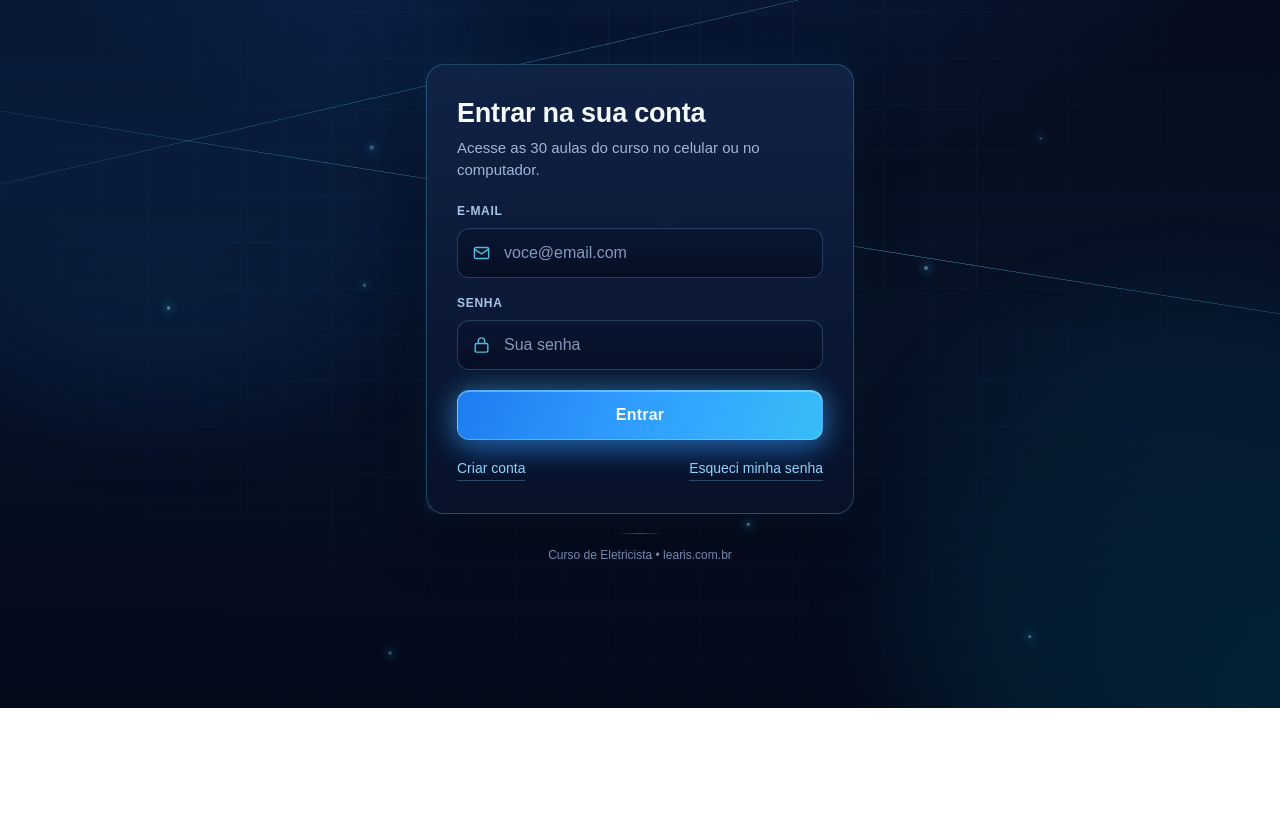
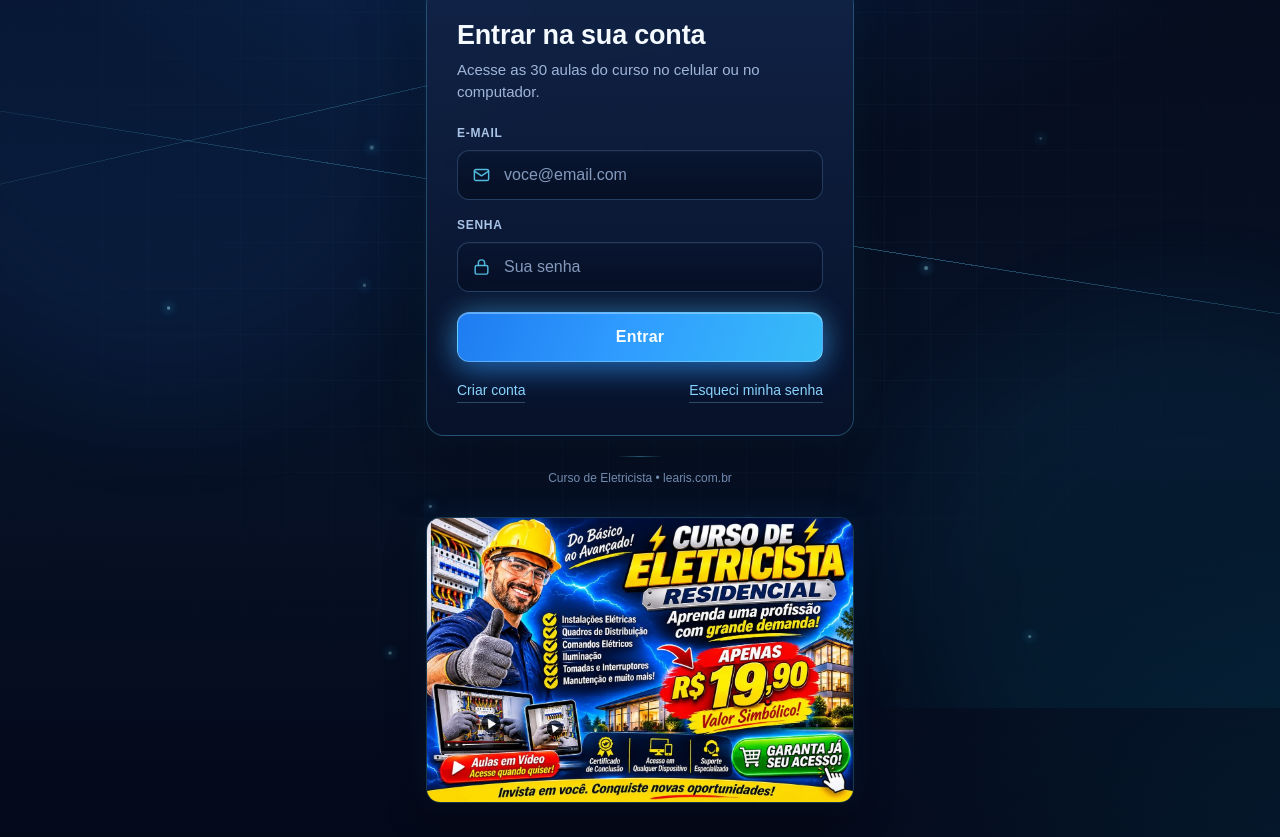
Before and after one commit to matrixlearis-ctrl/curso-eletricista, a website: page public/index.html in a window 1280 px wide. Shown: the part 92-929 px from the top of the page. Before the commit the page ends 800 px from the top, so only its background shows below. Drawn offline with Linux system fonts and the light colour scheme; no server answers.

Commit message:
Adiciona banner abaixo do rodape na pagina inicial

```diff
--- a/public/css/entrada.css
+++ b/public/css/entrada.css
@@ -394,6 +394,17 @@ a { color: var(--sky); }
   background: linear-gradient(90deg, transparent, rgba(95, 216, 255, .5), transparent);
 }
 
+/* banner abaixo do rodape */
+.banner-login {
+  display: block;
+  width: 100%;
+  height: auto;
+  margin: 18px 0 4px;
+  border-radius: 14px;
+  border: 1px solid rgba(95, 216, 255, .22);
+  box-shadow: 0 14px 38px rgba(0, 0, 0, .45), 0 0 26px rgba(47, 155, 255, .12);
+}
+
 /* ------------------------------------------------------------------ */
 /* responsividade                                                      */
 /* ------------------------------------------------------------------ */
--- a/public/index.html
+++ b/public/index.html
@@ -53,6 +53,7 @@
     </section>
 
     <p class="rodape">Curso de Eletricista • learis.com.br</p>
+    <img class="banner-login" src="/image/banner.jpg" alt="Curso de Eletricista" width="1280" height="853" loading="lazy">
   </main>
 
   <script src="/config-site.js"></script>
```
